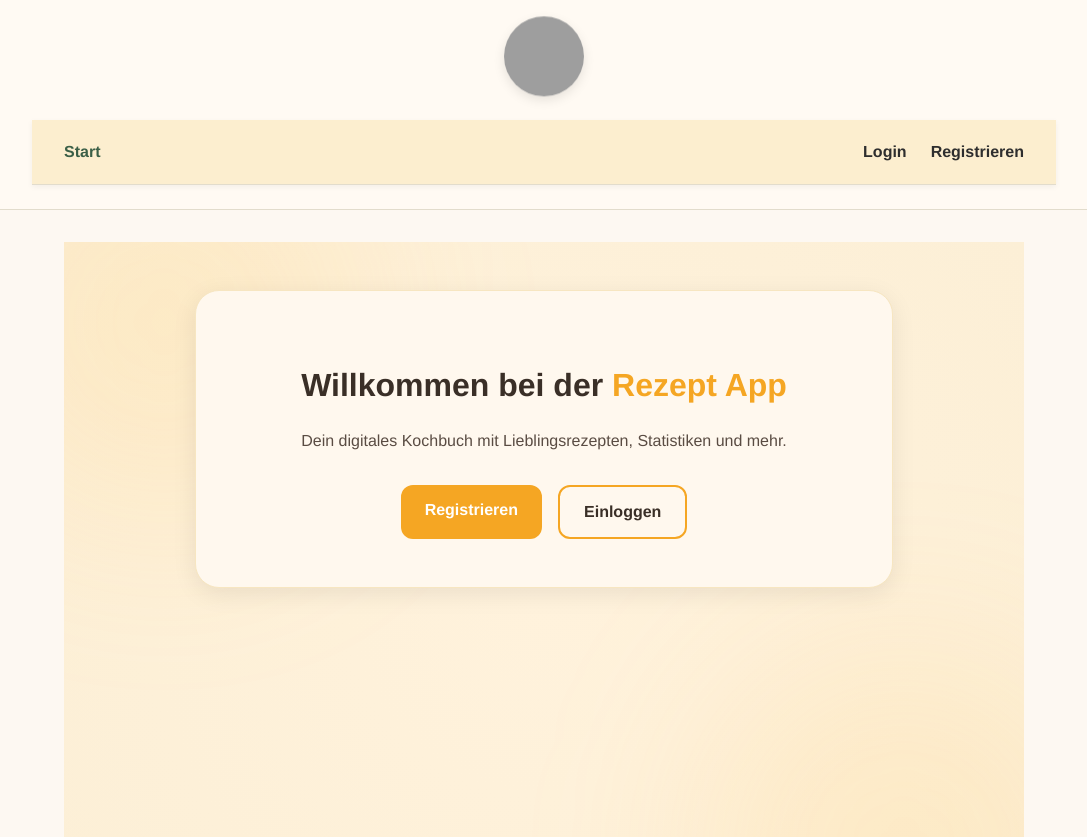
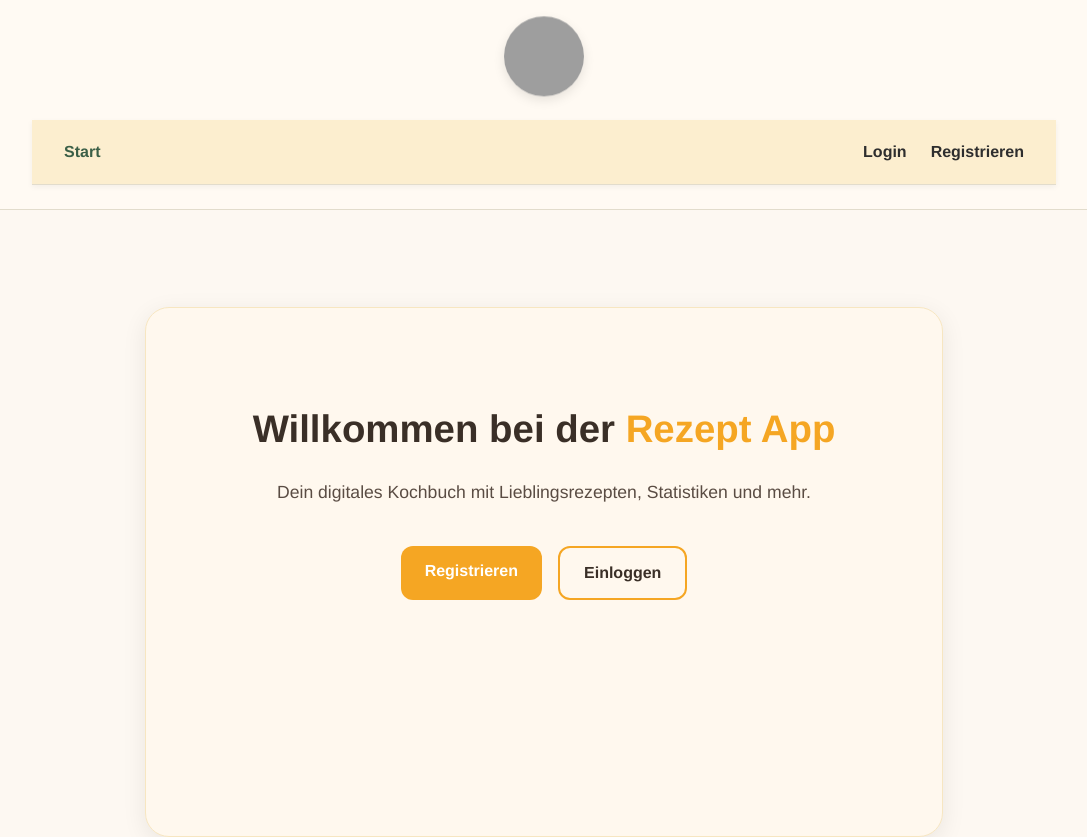
Before and after one commit to elhassanmahmoud/frontend-rezeptapp, a Vue app: page / in a window 1280 px wide. Shown: the top 837 px of the page, without its empty margins (96-1183 px from the left). Built offline with nearby package versions, Linux system fonts and the light colour scheme; grey boxes are pictures that could not be loaded.

Commit message:
final design1

```diff
--- a/src/App.vue
+++ b/src/App.vue
@@ -10,7 +10,7 @@
             <RouterLink to="/home">Home</RouterLink>
             <RouterLink to="/create">Rezept erstellen</RouterLink>
             <RouterLink to="/stats">Statistiken</RouterLink>
-            <RouterLink to="/weekplan">Wochenplan</RouterLink> <!-- ✅ NEU -->
+            <RouterLink to="/weekplan">Wochenplan</RouterLink>
           </template>
         </div>
 
@@ -42,18 +42,22 @@ const router = useRouter()
 
 function logout() {
   userStore.logout()
-  router.push('/') // Zur öffentlichen Startseite
+  router.push('/')
 }
 </script>
 
 <style>
 @import 'assets/base.css';
 
+/* Grundstruktur */
 #app {
   font-family: 'Helvetica Neue', sans-serif;
+  display: flex;
+  flex-direction: column;
+  min-height: 100vh;
 }
 
-/* Navbar Layout */
+/* Header */
 .navbar {
   display: flex;
   flex-direction: column;
@@ -64,7 +68,7 @@ function logout() {
   gap: 1rem;
 }
 
-/* Navigation Area */
+/* Navigation */
 .main-nav {
   display: flex;
   justify-content: space-between;
@@ -75,7 +79,7 @@ function logout() {
   max-width: 960px;
 }
 
-/* Logo Animation (Bounce) */
+/* Logo */
 .logo-bounce {
   width: 80px;
   height: 80px;
@@ -103,7 +107,7 @@ nav a.router-link-exact-active {
   color: var(--color-accent);
 }
 
-/* Logout Button */
+/* Logout */
 .logout-btn {
   background: transparent;
   border: none;
@@ -125,10 +129,10 @@ nav a.router-link-exact-active {
   }
 }
 
-/* Main Area */
+/* Hauptbereich */
 main {
+  flex-grow: 1;
   padding: 2rem;
-  max-width: 960px;
-  margin: auto;
+  width: 100%;
 }
 </style>
--- a/src/views/LoginView.vue
+++ b/src/views/LoginView.vue
@@ -1,20 +1,20 @@
 <template>
   <div class="auth">
-    <h1> Login</h1>
+    <h1>Login</h1>
     <form @submit.prevent="einloggen">
       <input v-model="username" placeholder="Benutzername" required />
       <input v-model="password" type="password" placeholder="Passwort" required />
-      <button>Einloggen</button>
+      <button type="submit">Einloggen</button>
     </form>
     <p class="error" v-if="fehlermeldung">{{ fehlermeldung }}</p>
-    <RouterLink to="/register">Noch kein Konto? Registrieren</RouterLink>
+    <RouterLink to="/register" class="register-link">Noch kein Konto? Registrieren</RouterLink>
   </div>
 </template>
 
 <script setup>
 import { ref } from 'vue'
+import { useRouter } from 'vue-router'
 import { useUserStore } from '@/stores/user'
-import { useRouter } from 'vue-router'
 
 const username = ref('')
 const password = ref('')
@@ -23,11 +23,12 @@ const userStore = useUserStore()
 const router = useRouter()
 
 function einloggen() {
+  fehlermeldung.value = ''
   try {
     userStore.login(username.value, password.value)
-    router.push('/')
+    router.push('/home')
   } catch (err) {
-    fehlermeldung.value = err.message
+    fehlermeldung.value = err.message || 'Login fehlgeschlagen'
   }
 }
 </script>
@@ -37,25 +38,48 @@ function einloggen() {
   max-width: 400px;
   margin: 3rem auto;
   padding: 2rem;
-  background: var(--color-soft);
-  border-radius: 12px;
+  background: #fff8ee; /* gleiche Farbe wie Karten oder Navbar */
+  border-radius: 1rem;
+  box-shadow: 0 4px 16px rgba(0, 0, 0, 0.05);
+  border: 1px solid #f7e6c1;
 }
+
 input {
   width: 100%;
   padding: 10px;
   margin-bottom: 1rem;
+  border: 1px solid #e0d8c3;
+  border-radius: 8px;
 }
+
 button {
   width: 100%;
   padding: 10px;
-  background-color: var(--color-accent);
+  background-color: #f5a623; /* Orange Ton */
   color: white;
   border: none;
   border-radius: 8px;
   font-weight: bold;
+  cursor: pointer;
+  transition: background-color 0.3s ease;
 }
+
+button:hover {
+  background-color: #e09b1a;
+}
+
 .error {
   color: red;
   margin: 1rem 0;
+  text-align: center;
+}
+
+.register-link {
+  display: block;
+  margin-top: 1rem;
+  text-align: center;
+  color: #3a2f27;
+  font-weight: 500;
+  text-decoration: underline;
 }
 </style>
--- a/src/views/RegisterView.vue
+++ b/src/views/RegisterView.vue
@@ -1,13 +1,13 @@
 <template>
   <div class="auth">
-    <h1> Registrieren</h1>
+    <h1>Registrieren</h1>
     <form @submit.prevent="registrieren">
       <input v-model="username" placeholder="Benutzername" required />
       <input v-model="password" type="password" placeholder="Passwort" required />
-      <button>Konto erstellen</button>
+      <button type="submit">Konto erstellen</button>
     </form>
     <p class="error" v-if="fehlermeldung">{{ fehlermeldung }}</p>
-    <RouterLink to="/login">Schon registriert? Login</RouterLink>
+    <RouterLink to="/login" class="login-link">Schon registriert? Login</RouterLink>
   </div>
 </template>
 
@@ -23,11 +23,12 @@ const userStore = useUserStore()
 const router = useRouter()
 
 function registrieren() {
+  fehlermeldung.value = ''
   try {
     userStore.register(username.value, password.value)
     router.push('/')
   } catch (err) {
-    fehlermeldung.value = err.message
+    fehlermeldung.value = err.message || 'Registrierung fehlgeschlagen'
   }
 }
 </script>
@@ -37,25 +38,48 @@ function registrieren() {
   max-width: 400px;
   margin: 3rem auto;
   padding: 2rem;
-  background: var(--color-soft);
-  border-radius: 12px;
+  background: #fff8ee; /* Beige Hintergrund */
+  border-radius: 1rem;
+  box-shadow: 0 4px 16px rgba(0, 0, 0, 0.05);
+  border: 1px solid #f7e6c1;
 }
+
 input {
   width: 100%;
   padding: 10px;
   margin-bottom: 1rem;
+  border: 1px solid #e0d8c3;
+  border-radius: 8px;
 }
+
 button {
   width: 100%;
   padding: 10px;
-  background-color: var(--color-accent);
+  background-color: #f5a623; /* Orange */
   color: white;
   border: none;
   border-radius: 8px;
   font-weight: bold;
+  cursor: pointer;
+  transition: background-color 0.3s ease;
 }
+
+button:hover {
+  background-color: #e09b1a;
+}
+
 .error {
   color: red;
   margin: 1rem 0;
+  text-align: center;
+}
+
+.login-link {
+  display: block;
+  margin-top: 1rem;
+  text-align: center;
+  color: #3a2f27;
+  font-weight: 500;
+  text-decoration: underline;
 }
 </style>
--- a/src/views/WelcomeView.vue
+++ b/src/views/WelcomeView.vue
@@ -18,59 +18,36 @@ import { RouterLink } from 'vue-router'
 </script>
 
 <style scoped>
-/* 🌅 Hintergrund-Verlauf ohne weißen Rand */
+/* VOLLE HÖHE & perfekte Zentrierung */
 .welcome-container {
-  height: calc(100vh - 140px); /* statt min-height: 100vh */
   display: flex;
-  align-items: flex-start; /* Nach oben rücken */
   justify-content: center;
-  background: radial-gradient(circle at center, #fff2dc, #fcefd6);
-  padding-top: 3rem;
-  padding-inline: 2rem;
-  overflow: hidden;
-  position: relative;
+  align-items: center;
+  height: calc(100vh - 140px); /* Platz für Header */
+  width: 100%;
+  background-color: transparent; /* Beige entfernt */
+  padding: 2rem;
+  box-sizing: border-box;
 }
 
-/* ✨ Dekorative weiche Kreise */
-.welcome-container::before,
-.welcome-container::after {
-  content: "";
-  position: absolute;
-  width: 400px;
-  height: 400px;
-  background: rgba(255, 200, 100, 0.15);
-  border-radius: 50%;
-  filter: blur(90px);
-  z-index: 0;
-}
-
-.welcome-container::before {
-  top: -120px;
-  left: -100px;
-}
-
-.welcome-container::after {
-  bottom: -100px;
-  right: -80px;
-}
-
-/* 💳 Willkommen-Karte */
+/* Die Karte in der Mitte */
 .welcome-card {
   background: #fff8ee;
   border-radius: 1.5rem;
   box-shadow: 0 6px 24px rgba(0, 0, 0, 0.08);
   border: 1px solid #f7e6c1;
-  padding: 3rem;
+  padding: 4rem 3rem;
   text-align: center;
-  max-width: 600px;
+  max-width: 700px;
   width: 100%;
+  min-height: 400px; /* Höher gesetzt */
   z-index: 1;
 }
 
-/* ✍️ Text */
+/* Überschrift */
 h1 {
-  font-size: 2rem;
-  margin-bottom: 1rem;
+  font-size: 2.4rem;
+  margin-bottom: 1.2rem;
   font-weight: 700;
   color: #3a2f27;
 }
@@ -81,10 +58,11 @@ h1 {
 
 p {
   color: #5a4c43;
-  margin-bottom: 2rem;
+  margin-bottom: 2.5rem;
+  font-size: 1.1rem;
 }
 
-/* 🧈 Buttons */
+/* Buttons */
 .buttons {
   display: flex;
   justify-content: center;
```
